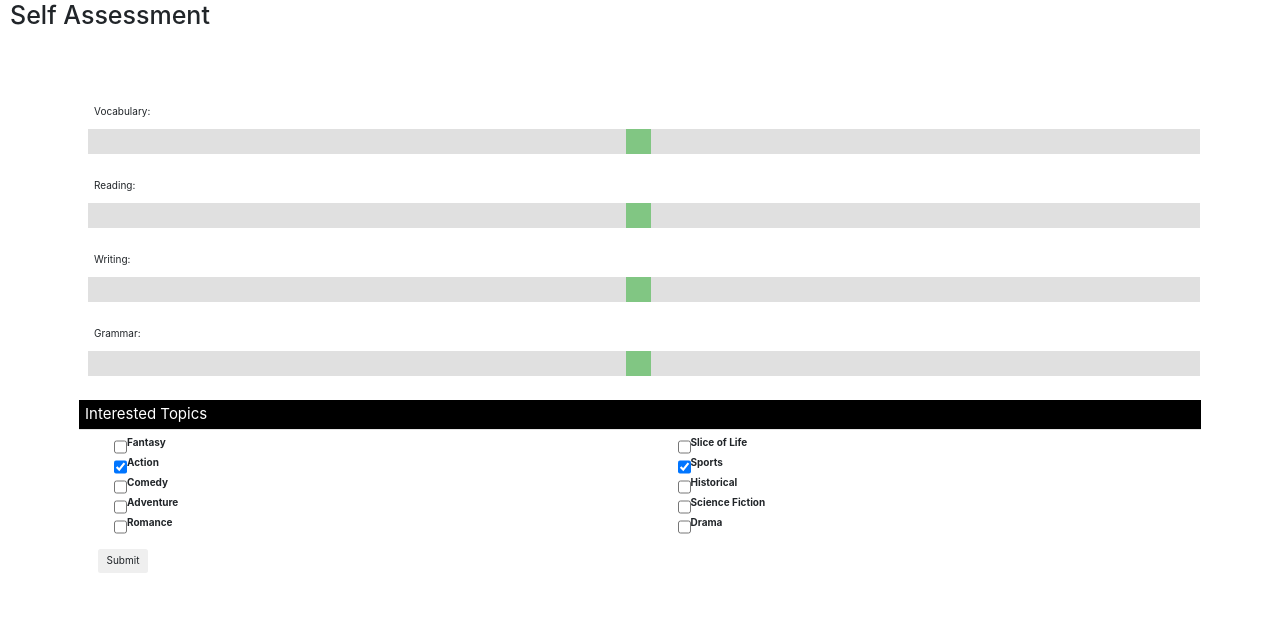
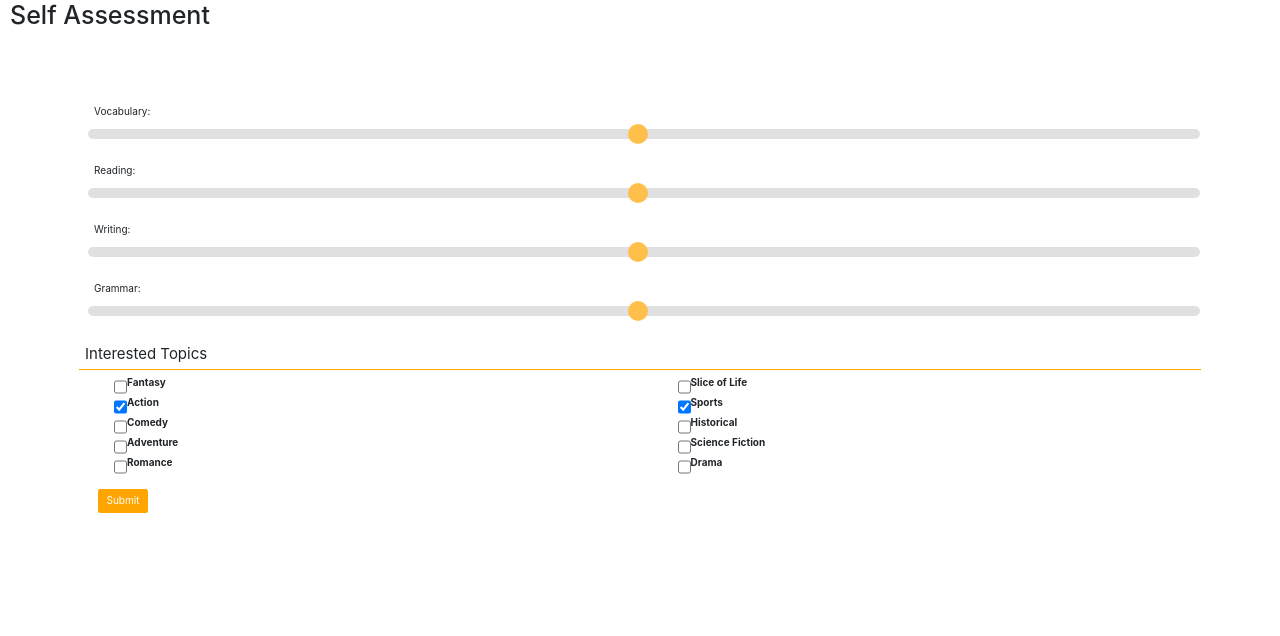
Before and after one commit to cs160su18/final-lishirley71, a Django app: page /watchandlearn/assessment/ in a window 1280 px wide. Shown: the top 636 px of the page. Run offline with Django 3.2, Linux system fonts and the light colour scheme; a user stored in the database is signed in; some libraries are stand-ins or nearby versions.

Commit message:
orange you glad

```diff
--- a/watchandlearn/static/watchandlearn/css/main.css
+++ b/watchandlearn/static/watchandlearn/css/main.css
@@ -6,12 +6,13 @@
 .slider {
   -webkit-appearance: none;
   width: 100%;
-  height: 25px;
+  height: 10px;
   background: #d3d3d3;
   outline: none;
   opacity: 0.7;
   -webkit-transition: .2s;
   transition: opacity .2s;
+  border-radius: 5px
 }
 
 .slider:hover {
@@ -21,9 +22,10 @@
 .slider::-webkit-slider-thumb {
   -webkit-appearance: none;
   appearance: none;
-  width: 25px;
-  height: 25px;
-  background: #4CAF50;
+  width: 20px;
+  height: 20px;
+  background: orange;
+  border-radius: 50%;
   cursor: pointer;
 }
 
@@ -43,8 +45,7 @@
 }
 
 legend {
-  background-color: #000;
-  color: #fff;
+  border-color: orange;
   padding: 3px 6px;
 }
 
@@ -201,6 +202,11 @@ html, body{
   bottom:0;
 }
 
+.btn.btn-classic{
+    background-color: orange;
+    color: white;
+}
+
 .quiz{
   overflow-y:scroll;
   overflow-x:hidden;
```
